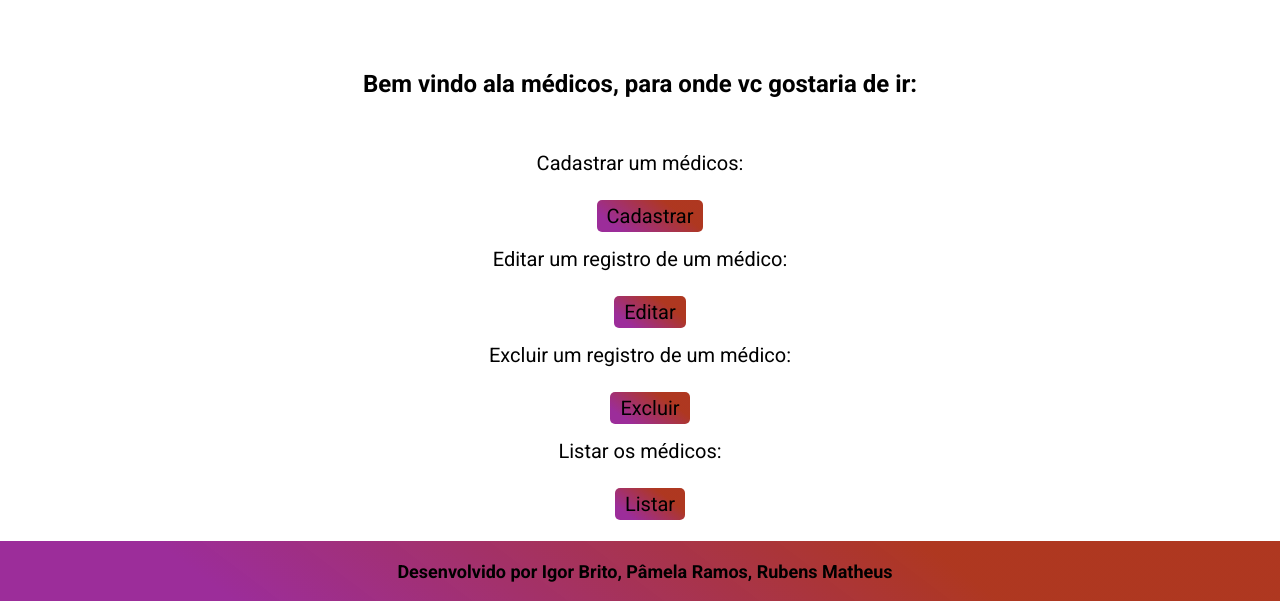
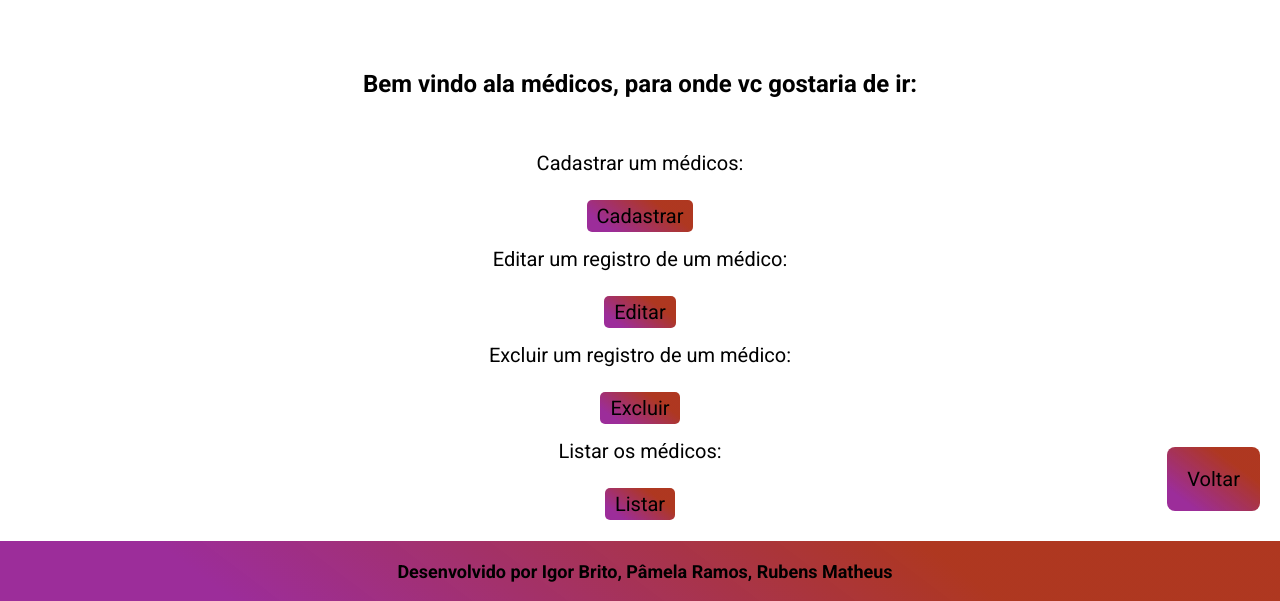
Before and after one commit to IgorBrito12k/Trabalho-LP2, a PHP site: page /medico/medico.php in a window 1280 px wide. Shown: the part 199-800 px from the top of the page. Run offline with PHP 8.4, Linux system fonts and the light colour scheme; some libraries are stand-ins or nearby versions.

Commit message:
alteração de no login e implementação do botão voltar

```diff
--- a/Website/css/style-login.css
+++ b/Website/css/style-login.css
@@ -123,3 +123,9 @@ form {
     padding: 15px 20px;
     cursor: pointer;
 }
+
+.link {
+    text-decoration: none;
+    color: black;
+    font-size: 15px;
+}
--- a/Website/css/style-topo.css
+++ b/Website/css/style-topo.css
@@ -26,7 +26,6 @@ a {
     cursor: pointer;
     color: #000000;
     font-size: 20px;
-    margin-bottom: 10px;
 }
 
 
@@ -59,7 +58,6 @@ hr {
     width: 700px;
 }
 
-
 .texto {
     margin-bottom: 10px;
     font-size: 20px;
@@ -83,8 +81,6 @@ hr {
 
 .link2 {
     background: linear-gradient(217deg, rgba(172,49,25,0.9682247899159664) 27%, rgba(156,45,154,1) 83%);
-    margin-top: 20px;
-    margin-left: 20px;
     padding: 4px 10px;
     border-radius: 5px;
     text-decoration: none;
@@ -120,3 +116,19 @@ hr {
     text-align: center;
     margin-top: 15px;
 }
+
+.botao-retorno {
+    position: fixed;
+    bottom: 70px;
+    right: 0;
+    margin: 20px;
+    padding: 20px;
+    border-radius: 8px;
+    text-align: center;
+    text-decoration: none;
+    background: linear-gradient(217deg, rgba(172,49,25,0.9682247899159664) 27%, rgba(156,45,154,1) 83%);
+}
+
+.link:hover, .link2:hover {
+    background-color: rgb(170, 102, 167) !important;
+}
--- a/Website/dashboard.php
+++ b/Website/dashboard.php
@@ -27,7 +27,7 @@
                         //tipo = 3 - Paciente (acessa Plano e médico, mas não exclui)
                         echo "<p class='texto'>Você está logado como " .
                             $_SESSION['nomeUsuario'] . "</p><br>";
-                        echo "<p>Em qual setor você gostaria de ir?</p><br><br>";
+                        echo "<p class='texto'>Em qual setor você gostaria de ir?</p><br><br>";
                         if ($_SESSION['tipoUsuario'] == 1) {
                             echo " <a class='link' href='medico/listarmedico.php'>Medico</a>";
                             echo " <a class='link' href='plano/listarplano.php'>Plano</a>";
--- a/Website/login.php
+++ b/Website/login.php
@@ -40,7 +40,7 @@
                         <input class="nasc required" type="password" name="senha" placeholder="Digite sua senha">
                     </div>
                 </div><br><br>
-                <a href="">Esqueceu sua senha?</a><br>
+                <a class='link' href="#">Esqueceu sua senha?</a><br>
                 <a href="dashboard.php">
                     <button class="botao-logar">Logar</button>
                 </a>
--- a/Website/rodape.php
+++ b/Website/rodape.php
@@ -1,4 +1,5 @@
 <br><br>
+        <a class="botao-retorno" href="javascript:history.back()">Voltar</a>
     <div class="rodape">
         <h4>Desenvolvido por Igor Brito, Pâmela Ramos, Rubens Matheus</h4>
     </div>
```
